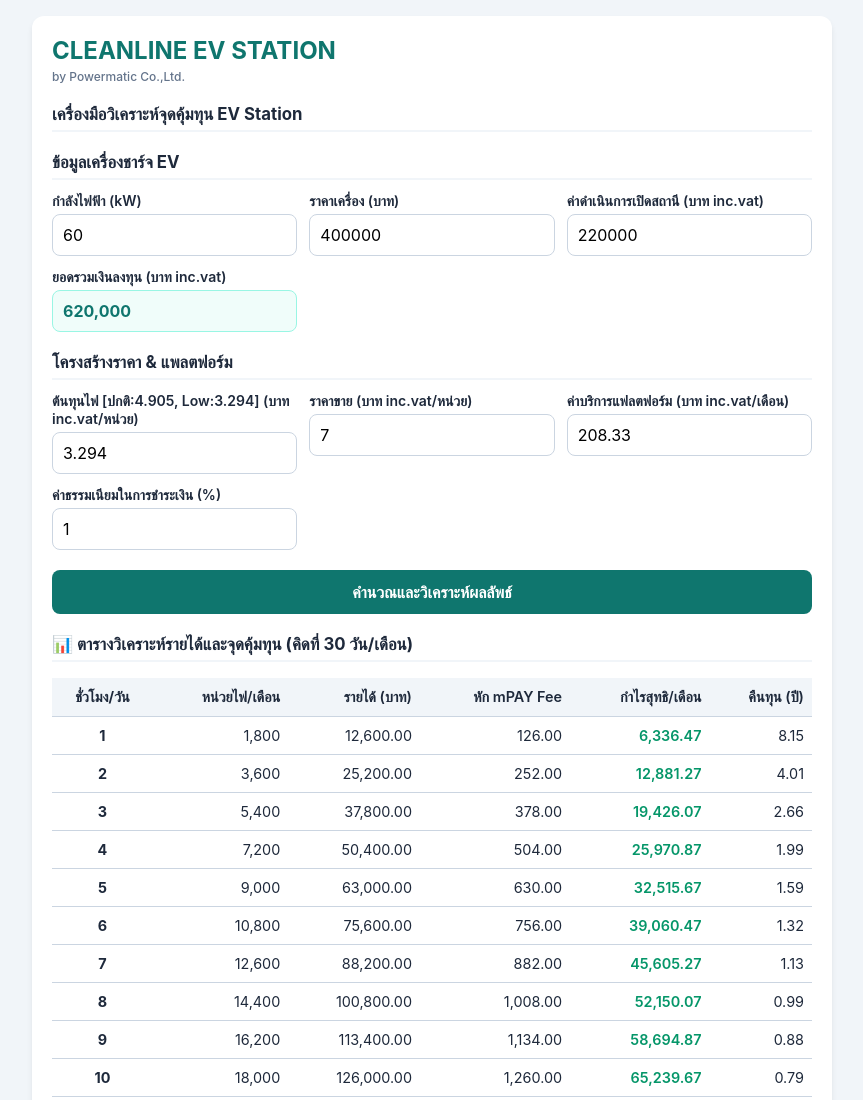
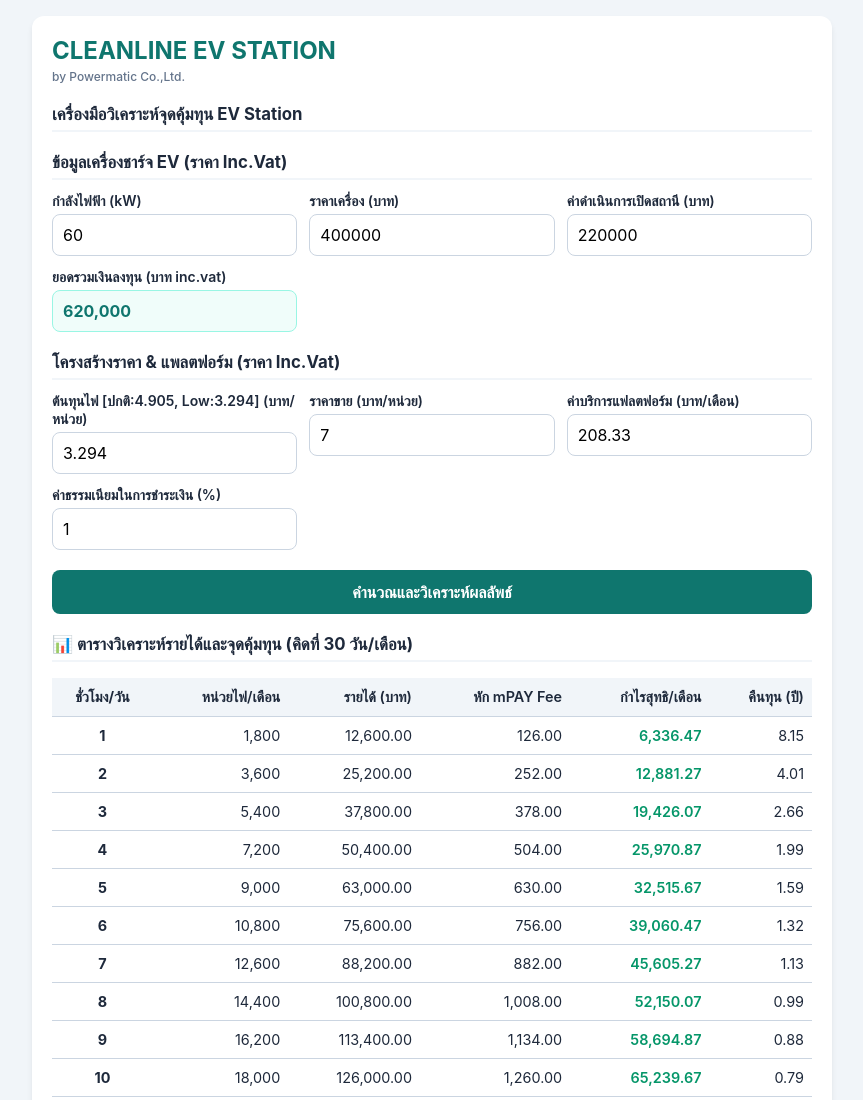
Before and after one commit to SitinantW/ev-roi-calculator, a plain HTML site: page index.html in a window 1280 px wide. Shown: the top 1100 px of the page, without its empty margins (208-1071 px from the left). Drawn offline with Linux system fonts and the light colour scheme.

Commit message:
Fix HTML encoding issues in index.html

```diff
--- a/index.html
+++ b/index.html
@@ -49,7 +49,7 @@
     <h2>by Powermatic Co.,Ltd.</h2>
     <h3>เครื่องมือวิเคราะห์จุดคุ้มทุน EV Station</h3>
 
-    <h3>ข้อมูลเครื่องชาร์จ EV</h3>
+    <h3>ข้อมูลเครื่องชาร์จ EV (ราคา Inc.Vat)</h3>
     <div class="grid">
       <div class="form-group">
         <label for="power">กำลังไฟฟ้า (kW)</label>
@@ -60,7 +60,7 @@
         <input type="number" id="equipCost" value="400000" step="any">
       </div>
       <div class="form-group">
-        <label for="installCost">ค่าดำเนินการเปิดสถานี (บาท inc.vat)</label>
+        <label for="installCost">ค่าดำเนินการเปิดสถานี (บาท)</label>
         <input type="number" id="installCost" value="220000" step="any">
       </div>
       <div class="form-group">
@@ -69,18 +69,18 @@
       </div>
     </div>
 
-    <h3>โครงสร้างราคา & แพลตฟอร์ม</h3>
+    <h3>โครงสร้างราคา & แพลตฟอร์ม (ราคา Inc.Vat)</h3>
     <div class="grid">
       <div class="form-group">
-        <label for="elecCost">ต้นทุนไฟ [ปกติ:4.905, Low:3.294] (บาท inc.vat/หน่วย)</label>
+        <label for="elecCost">ต้นทุนไฟ [ปกติ:4.905, Low:3.294] (บาท/หน่วย)</label>
         <input type="number" id="elecCost" value="3.294" step="any">
       </div>
       <div class="form-group">
-        <label for="sellPrice">ราคาขาย (บาท inc.vat/หน่วย)</label>
+        <label for="sellPrice">ราคาขาย (บาท/หน่วย)</label>
         <input type="number" id="sellPrice" value="7" step="any">
       </div>
       <div class="form-group">
-        <label for="platformFee">ค่าบริการแฟลตฟอร์ม (บาท inc.vat/เดือน)</label>
+        <label for="platformFee">ค่าบริการแฟลตฟอร์ม (บาท/เดือน)</label>
         <input type="number" id="platformFee" value="208.33" step="any">
       </div>
       <div class="form-group">
```
